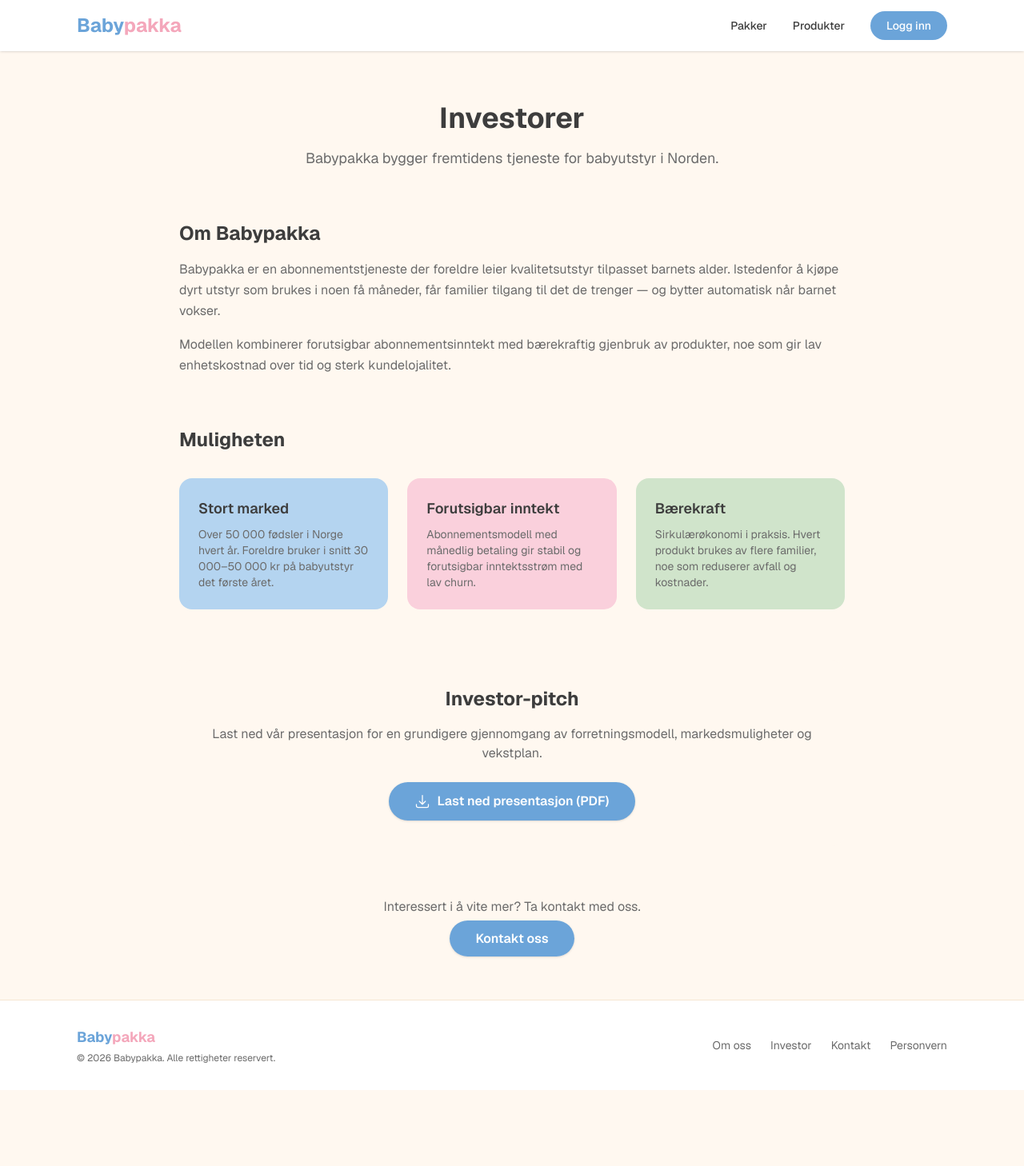
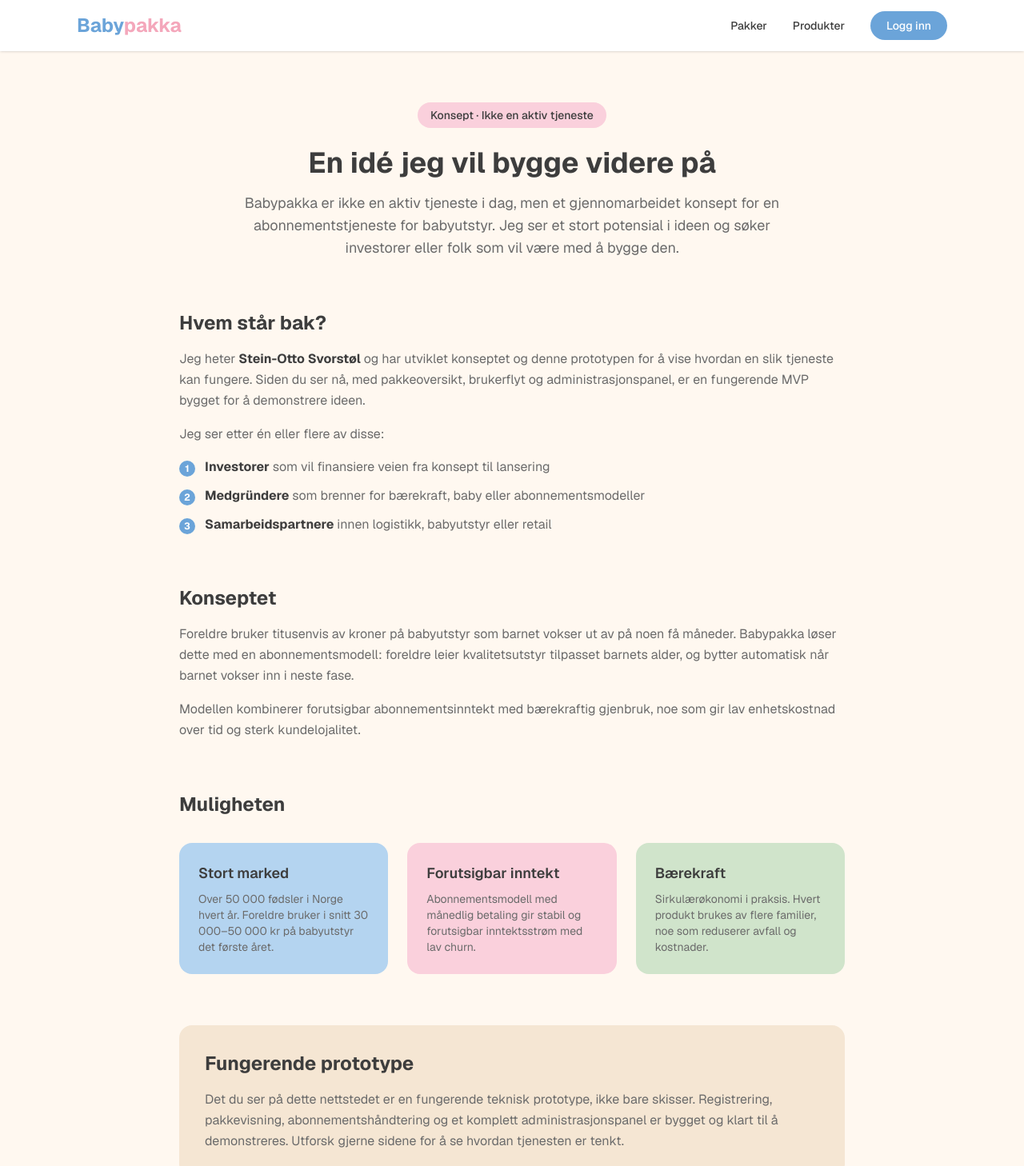
Before and after one commit to essoen/babypakka.no, a Next.js app in the folder frontend/: page /investor in a window 1280 px wide. Shown: the top 1458 px of the page at 80% size. Before the commit the page ends 1363 px from the top, so only its background shows below. Built offline with nearby package versions, Linux system fonts and the light colour scheme; no server answers.

Commit message:
Rewrite investor page as concept pitch and remove em dashes from all Norwegian text

```diff
--- a/frontend/src/app/investor/page.tsx
+++ b/frontend/src/app/investor/page.tsx
@@ -2,10 +2,10 @@ import Link from 'next/link';
 
 export const metadata = {
   title: 'Investorer | Babypakka.no',
-  description: 'Informasjon for investorer — Babypakka er en abonnementstjeneste for babyutstyr med stort vekstpotensial i det nordiske markedet.',
+  description: 'Babypakka er et konsept for abonnementsbasert babyutstyr. En idé fra Stein-Otto Svorstøl som søker investorer og medgründere.',
   openGraph: {
     title: 'Investorer | Babypakka.no',
-    description: 'Informasjon for investorer i Babypakka.',
+    description: 'Babypakka er et konsept som søker investorer og samarbeidspartnere.',
     type: 'website',
     locale: 'nb_NO',
   },
@@ -16,23 +16,65 @@ export default function InvestorPage() {
     <div className="mx-auto max-w-4xl px-4 py-16 sm:px-6 lg:px-8">
       {/* Hero */}
       <section className="text-center">
-        <h1 className="text-3xl font-bold text-baby-text sm:text-4xl">Investorer</h1>
-        <p className="mt-4 text-lg text-baby-text-light">
-          Babypakka bygger fremtidens tjeneste for babyutstyr i Norden.
+        <span className="inline-block rounded-full bg-baby-pink-light px-4 py-1.5 text-sm font-medium text-baby-text">
+          Konsept &middot; Ikke en aktiv tjeneste
+        </span>
+        <h1 className="mt-6 text-3xl font-bold text-baby-text sm:text-4xl">
+          En idé jeg vil bygge videre på
+        </h1>
+        <p className="mt-4 text-lg text-baby-text-light max-w-2xl mx-auto">
+          Babypakka er ikke en aktiv tjeneste i dag, men et gjennomarbeidet konsept
+          for en abonnementstjeneste for babyutstyr. Jeg ser et stort potensial i ideen
+          og søker investorer eller folk som vil være med å bygge den.
         </p>
       </section>
 
-      {/* Om selskapet */}
+      {/* Om meg */}
       <section className="mt-16">
-        <h2 className="text-2xl font-bold text-baby-text">Om Babypakka</h2>
+        <h2 className="text-2xl font-bold text-baby-text">Hvem står bak?</h2>
         <p className="mt-4 text-baby-text-light leading-relaxed">
-          Babypakka er en abonnementstjeneste der foreldre leier kvalitetsutstyr tilpasset
-          barnets alder. Istedenfor å kjøpe dyrt utstyr som brukes i noen få måneder, får
-          familier tilgang til det de trenger — og bytter automatisk når barnet vokser.
+          Jeg heter <strong className="text-baby-text">Stein-Otto Svorstøl</strong> og har utviklet
+          konseptet og denne prototypen for å vise hvordan en slik tjeneste kan fungere.
+          Siden du ser nå, med pakkeoversikt, brukerflyt og administrasjonspanel, er
+          en fungerende MVP bygget for å demonstrere ideen.
         </p>
         <p className="mt-4 text-baby-text-light leading-relaxed">
-          Modellen kombinerer forutsigbar abonnementsinntekt med bærekraftig gjenbruk av
-          produkter, noe som gir lav enhetskostnad over tid og sterk kundelojalitet.
+          Jeg ser etter én eller flere av disse:
+        </p>
+        <ul className="mt-4 space-y-3">
+          <li className="flex items-start gap-3">
+            <span className="mt-1 flex h-5 w-5 shrink-0 items-center justify-center rounded-full bg-baby-blue text-xs font-bold text-white">1</span>
+            <span className="text-baby-text-light">
+              <strong className="text-baby-text">Investorer</strong> som vil finansiere veien fra konsept til lansering
+            </span>
+          </li>
+          <li className="flex items-start gap-3">
+            <span className="mt-1 flex h-5 w-5 shrink-0 items-center justify-center rounded-full bg-baby-blue text-xs font-bold text-white">2</span>
+            <span className="text-baby-text-light">
+              <strong className="text-baby-text">Medgründere</strong> som brenner for bærekraft, baby eller abonnementsmodeller
+            </span>
+          </li>
+          <li className="flex items-start gap-3">
+            <span className="mt-1 flex h-5 w-5 shrink-0 items-center justify-center rounded-full bg-baby-blue text-xs font-bold text-white">3</span>
+            <span className="text-baby-text-light">
+              <strong className="text-baby-text">Samarbeidspartnere</strong> innen logistikk, babyutstyr eller retail
+            </span>
+          </li>
+        </ul>
+      </section>
+
+      {/* Konseptet */}
+      <section className="mt-16">
+        <h2 className="text-2xl font-bold text-baby-text">Konseptet</h2>
+        <p className="mt-4 text-baby-text-light leading-relaxed">
+          Foreldre bruker titusenvis av kroner på babyutstyr som barnet vokser ut av
+          på noen få måneder. Babypakka løser dette med en abonnementsmodell: foreldre
+          leier kvalitetsutstyr tilpasset barnets alder, og bytter automatisk når barnet
+          vokser inn i neste fase.
+        </p>
+        <p className="mt-4 text-baby-text-light leading-relaxed">
+          Modellen kombinerer forutsigbar abonnementsinntekt med bærekraftig gjenbruk,
+          noe som gir lav enhetskostnad over tid og sterk kundelojalitet.
         </p>
       </section>
 
@@ -66,11 +108,22 @@ export default function InvestorPage() {
         </div>
       </section>
 
+      {/* Prototype */}
+      <section className="mt-16 rounded-2xl bg-baby-warm p-8">
+        <h2 className="text-2xl font-bold text-baby-text">Fungerende prototype</h2>
+        <p className="mt-4 text-baby-text-light leading-relaxed">
+          Det du ser på dette nettstedet er en fungerende teknisk prototype, ikke bare
+          skisser. Registrering, pakkevisning, abonnementshåndtering og et komplett
+          administrasjonspanel er bygget og klart til å demonstreres. Utforsk gjerne
+          sidene for å se hvordan tjenesten er tenkt.
+        </p>
+      </section>
+
       {/* Pitch-dokument */}
       <section className="mt-16 rounded-2xl bg-baby-cream p-8 text-center">
         <h2 className="text-2xl font-bold text-baby-text">Investor-pitch</h2>
         <p className="mt-4 text-baby-text-light">
-          Last ned vår presentasjon for en grundigere gjennomgang av forretningsmodell,
+          Last ned presentasjonen for en grundigere gjennomgang av forretningsmodell,
           markedsmuligheter og vekstplan.
         </p>
         <div className="mt-6">
@@ -90,16 +143,21 @@ export default function InvestorPage() {
 
       {/* Kontakt */}
       <section className="mt-16 text-center">
-        <p className="text-baby-text-light">
-          Interessert i å vite mer? Ta kontakt med oss.
+        <h2 className="text-2xl font-bold text-baby-text">Interessert?</h2>
+        <p className="mt-4 text-baby-text-light">
+          Jeg vil gjerne høre fra deg, enten du er investor, potensiell medgründer
+          eller bare nysgjerrig på konseptet.
         </p>
-        <div className="mt-4">
-          <Link
-            href="/kontakt"
-            className="rounded-full bg-baby-blue px-8 py-3 text-base font-semibold text-white shadow-sm transition-colors hover:bg-baby-blue-dark"
+        <div className="mt-6 flex flex-col items-center gap-4 sm:flex-row sm:justify-center">
+          <a
+            href="mailto:hei@babypakka.no"
+            className="inline-flex items-center gap-2 rounded-full bg-baby-blue px-8 py-3 text-base font-semibold text-white shadow-sm transition-colors hover:bg-baby-blue-dark"
           >
-            Kontakt oss
-          </Link>
+            <svg className="h-5 w-5" fill="none" viewBox="0 0 24 24" strokeWidth={1.5} stroke="currentColor">
+              <path strokeLinecap="round" strokeLinejoin="round" d="M21.75 6.75v10.5a2.25 2.25 0 0 1-2.25 2.25h-15a2.25 2.25 0 0 1-2.25-2.25V6.75m19.5 0A2.25 2.25 0 0 0 19.5 4.5h-15a2.25 2.25 0 0 0-2.25 2.25m19.5 0v.243a2.25 2.25 0 0 1-1.07 1.916l-7.5 4.615a2.25 2.25 0 0 1-2.36 0L3.32 8.91a2.25 2.25 0 0 1-1.07-1.916V6.75" />
+            </svg>
+            hei@babypakka.no
+          </a>
         </div>
       </section>
     </div>
--- a/frontend/src/app/kontakt/page.tsx
+++ b/frontend/src/app/kontakt/page.tsx
@@ -1,9 +1,9 @@
 export const metadata = {
   title: 'Kontakt oss | Babypakka.no',
-  description: 'Ta kontakt med Babypakka — vi hjelper deg gjerne med spørsmål om abonnement, utstyr og levering.',
+  description: 'Ta kontakt med Babypakka. Vi hjelper deg gjerne med spørsmål om abonnement, utstyr og levering.',
   openGraph: {
     title: 'Kontakt oss | Babypakka.no',
-    description: 'Ta kontakt med Babypakka — vi hjelper deg gjerne!',
+    description: 'Ta kontakt med Babypakka. Vi hjelper deg gjerne!',
     type: 'website',
     locale: 'nb_NO',
   },
--- a/frontend/src/app/layout.tsx
+++ b/frontend/src/app/layout.tsx
@@ -12,7 +12,7 @@ const geistSans = Geist({
 
 export const metadata: Metadata = {
   title: {
-    default: 'Babypakka.no — Lei babyutstyr tilpasset barnets alder',
+    default: 'Babypakka.no – Lei babyutstyr tilpasset barnets alder',
     template: '%s | Babypakka.no',
   },
   description: 'Abonnementstjeneste for babyutstyr. Lei alderstilpassede utstyrspakker for baby og smabarn.',
--- a/frontend/src/app/om-oss/page.tsx
+++ b/frontend/src/app/om-oss/page.tsx
@@ -2,7 +2,7 @@ import Link from 'next/link';
 
 export const metadata = {
   title: 'Om oss | Babypakka.no',
-  description: 'Lær mer om Babypakka — vi gjør kvalitetsutstyr for baby tilgjengelig gjennom abonnement. Bærekraftig, rimelig og enkelt.',
+  description: 'Lær mer om Babypakka. Vi gjør kvalitetsutstyr for baby tilgjengelig gjennom abonnement. Bærekraftig, rimelig og enkelt.',
   openGraph: {
     title: 'Om oss | Babypakka.no',
     description: 'Vi gjør kvalitetsutstyr for baby tilgjengelig gjennom abonnement.',
@@ -18,7 +18,7 @@ export default function OmOssPage() {
       <section className="text-center">
         <h1 className="text-3xl font-bold text-baby-text sm:text-4xl">Om Babypakka</h1>
         <p className="mt-4 text-lg text-baby-text-light">
-          Vi gjør kvalitetsutstyr for baby tilgjengelig for alle — gjennom et enkelt og fleksibelt abonnement.
+          Vi gjør kvalitetsutstyr for baby tilgjengelig for alle, gjennom et enkelt og fleksibelt abonnement.
         </p>
       </section>
 
@@ -28,7 +28,7 @@ export default function OmOssPage() {
         <p className="mt-4 text-baby-text-light leading-relaxed">
           Babypakka ble startet med én enkel idé: foreldre trenger ikke å eie alt babyutstyr selv.
           Hos oss registrerer du barnets fødselsdato, og får tilgang til alderstilpassede utstyrspakker
-          som du leier månedlig. Når barnet vokser, bytter vi utstyret — slik at du alltid har det
+          som du leier månedlig. Når barnet vokser, bytter vi utstyret slik at du alltid har det
           som passer.
         </p>
       </section>
@@ -69,7 +69,7 @@ export default function OmOssPage() {
             </div>
             <h3 className="mt-4 text-lg font-semibold text-baby-text">Bekvemmelighet</h3>
             <p className="mt-2 text-sm text-baby-text-light">
-              Vi håndterer logistikken. Du får utstyret levert hjem — og vi henter det når du er ferdig.
+              Vi håndterer logistikken. Du får utstyret levert hjem, og vi henter det når du er ferdig.
             </p>
           </div>
         </div>
--- a/frontend/src/app/pakker/[id]/page.tsx
+++ b/frontend/src/app/pakker/[id]/page.tsx
@@ -13,7 +13,7 @@ export async function generateMetadata({ params }: PageProps): Promise<Metadata>
     const pkg = await getPackage(Number(id));
     return {
       title: `${pkg.name} | Babypakka.no`,
-      description: pkg.description || `Detaljer om ${pkg.name} — babyutstyrspakke fra Babypakka.no`,
+      description: pkg.description || `Detaljer om ${pkg.name}, babyutstyrspakke fra Babypakka.no`,
       openGraph: {
         title: `${pkg.name} | Babypakka.no`,
         description: pkg.description || `Detaljer om ${pkg.name}`,
--- a/frontend/src/app/pakker/page.tsx
+++ b/frontend/src/app/pakker/page.tsx
@@ -4,10 +4,10 @@ import PackageCard from '@/components/PackageCard';
 
 export const metadata = {
   title: 'Pakker | Babypakka.no',
-  description: 'Se alle utstyrspakker for baby — fra nyfodt til smabarn. Basispakker og tilleggspakker.',
+  description: 'Se alle utstyrspakker for baby, fra nyfødt til småbarn. Basispakker og tilleggspakker.',
   openGraph: {
     title: 'Utstyrspakker | Babypakka.no',
-    description: 'Se alle utstyrspakker for baby — fra nyfodt til smabarn.',
+    description: 'Se alle utstyrspakker for baby, fra nyfødt til småbarn.',
     type: 'website',
     locale: 'nb_NO',
   },
@@ -65,7 +65,7 @@ export default async function PakkerPage() {
       <section className="mt-16">
         <h2 className="text-3xl font-bold text-baby-text sm:text-4xl">Tilleggspakker</h2>
         <p className="mt-2 text-baby-text-light">
-          Legg til ekstra pakker for spesifikke behov — søvn, reise, amming og aktivitet.
+          Legg til ekstra pakker for spesifikke behov som søvn, reise, amming og aktivitet.
         </p>
         {addonPackages.length > 0 ? (
           <div className="mt-8 grid gap-6 sm:grid-cols-2 lg:grid-cols-4">
--- a/frontend/src/app/personvern/page.tsx
+++ b/frontend/src/app/personvern/page.tsx
@@ -1,6 +1,6 @@
 export const metadata = {
   title: 'Personvernerklæring | Babypakka.no',
-  description: 'Les Babypakkas personvernerklæring — hvordan vi samler inn, bruker og beskytter dine personopplysninger.',
+  description: 'Les Babypakkas personvernerklæring. Hvordan vi samler inn, bruker og beskytter dine personopplysninger.',
   openGraph: {
     title: 'Personvernerklæring | Babypakka.no',
     description: 'Hvordan Babypakka behandler dine personopplysninger.',
--- a/frontend/src/app/produkter/page.tsx
+++ b/frontend/src/app/produkter/page.tsx
@@ -5,7 +5,7 @@ import Link from 'next/link';
 
 export const metadata = {
   title: 'Produkter | Babypakka.no',
-  description: 'Utforsk alle babyproduktene vare — babynest, baeresele, hoystol, sparkesykkel og mer.',
+  description: 'Utforsk alle babyproduktene våre. Babynest, bæresele, høystol, sparkesykkel og mer.',
   openGraph: {
     title: 'Produktkatalog | Babypakka.no',
     description: 'Utforsk alle babyproduktene vare.',
```
Also changed, not shown: frontend/src/app/page.tsx (+7 -7 lines), 2 other files (tests, documents, lock files or other folders).
